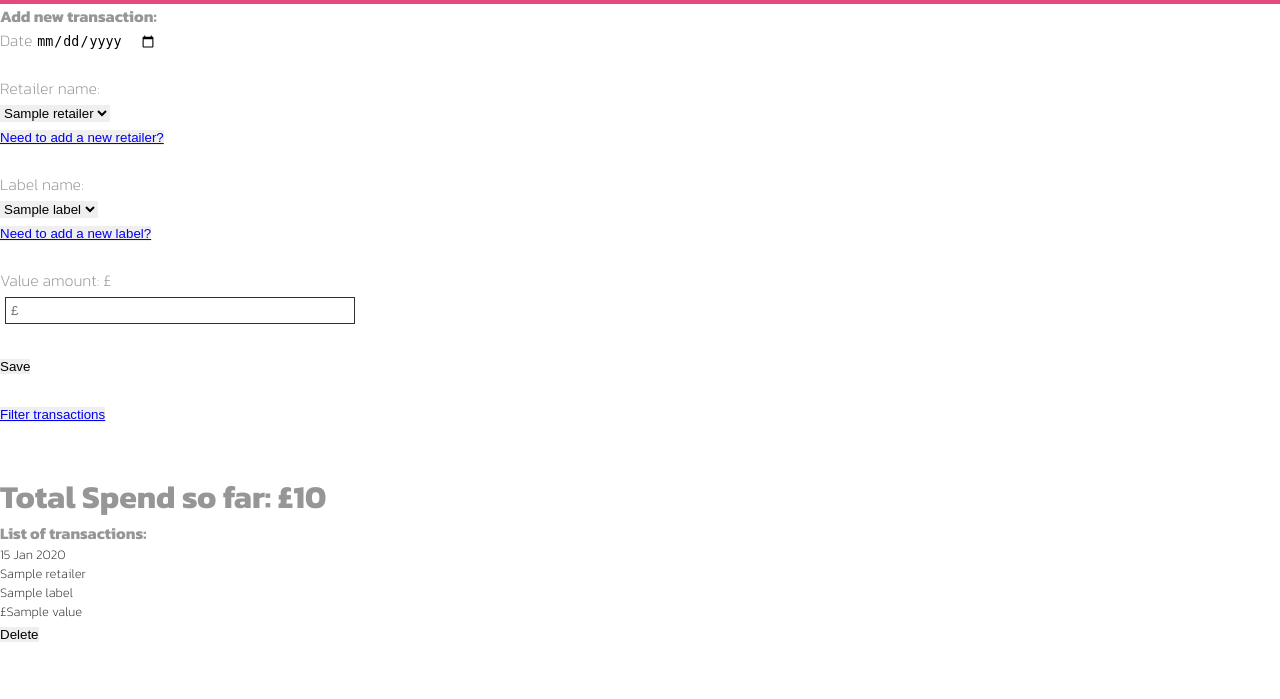
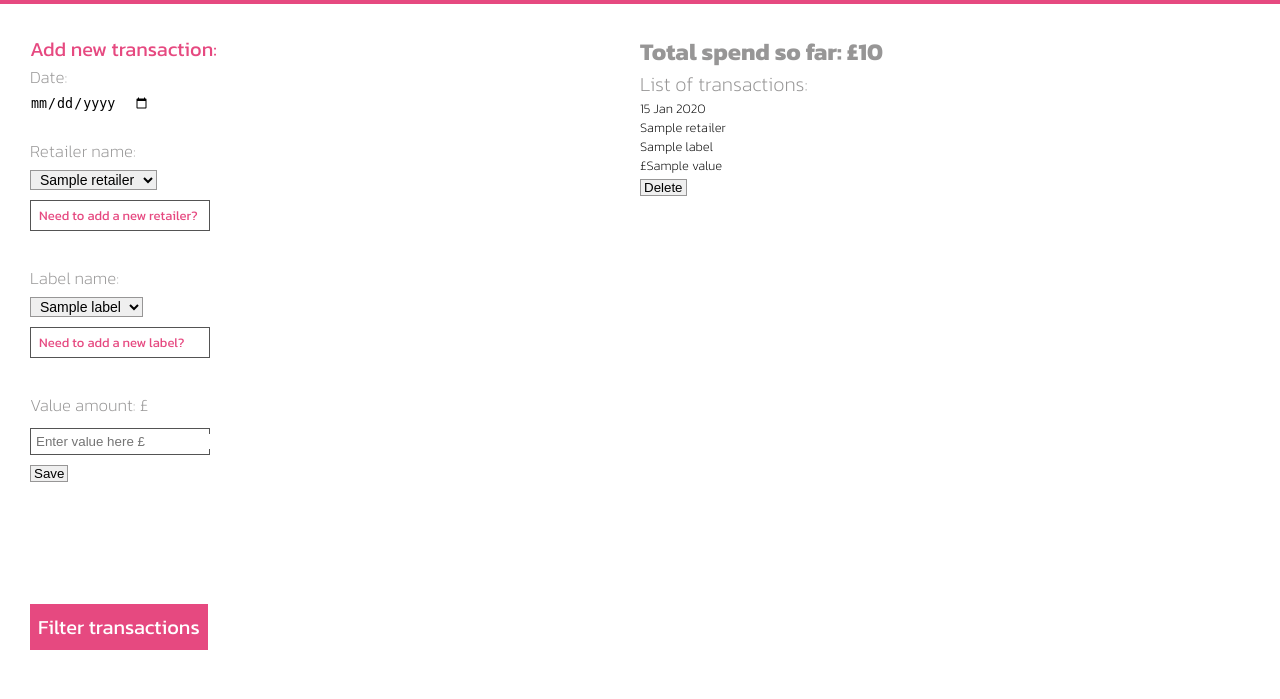
Before and after one commit to ColetteDufficy/piggy_spend_tracker, a Flask app: page /transactions in a window 1280 px wide. Shown: the part 101-800 px from the top of the page. Run offline with Flask 2, Linux system fonts and the light colour scheme; a database or web service that is not in the repository returns one stand-in record (values such as "Sample title"); some libraries are stand-ins or nearby versions.

Commit message:
working through css

```diff
--- a/static/style.css
+++ b/static/style.css
@@ -70,7 +70,7 @@ header {
 
 /* the entire top section including logo and all text */
 .index_page_top {
-    border: red solid 5px;
+    /* border: red solid 5px; */
     display: flex;
     align-items: center;
     padding: 10px;
@@ -93,7 +93,7 @@ header {
 
 /* container for the top section of text and watermark - excluding the A tag to transactions page */
 .main_total_amount {
-    border: orange solid 5px;
+    /* border: orange solid 5px; */
     position: relative;
     display: flex;
     font-size: 100px;
@@ -113,14 +113,14 @@ header {
 
 /* container of snout watermark and TOTAL SPEND this month text */
 .snout_and_total_container h1 {
-    border: green solid 5px;
+    /* border: green solid 5px; */
     position: absolute;
     font-size: 50px;
     top: 15%;
     left: -15px;
 }
 .snout_and_total_container {
-    border: pink solid 5px;
+    /* border: pink solid 5px; */
     position: relative;
     height: 150px;
     width: 150px;
@@ -132,7 +132,7 @@ header {
 /* snout watermark on main index page */
 /* the class is empty on the HTML page, URL is listed here */
 .snout_logo_watermark {
-    border: yellowgreen solid 5px;
+    /* border: yellowgreen solid 5px; */
     background-image: url("./images/piggy_logo.png");
     background-repeat: no-repeat;
     background-size: cover;
@@ -159,71 +159,118 @@ header {
 
 
 
-/* *****************RETAIL CSS********************* */
+/* ***************** RETAILER INDEX CSS ********************* */
 
+.new_container {
+    margin: 30px;
+}
 
-.container{
-    margin: 30px;
-  }
+.row {
+    display: flex;
+    flex-direction: row;
+    flex-wrap: wrap;
+    width: 100%
+}
 
-  .new_form {
+.column {
     display: flex;
-    width: 400px;
-    margin: 0 auto;
-    border: 1px rgb(46, 47, 47) solid;
-    padding: 20px;
-    font-size: 14px;
-    color: rgb(46, 47, 47) ;
-    flex-flow: row wrap;
-    align-items: center;
-    }
+    flex-direction: column;
+    flex-basis: 100%;
+    flex: 1;
+}
 
-
-
-  /* Style the input fields */
-  .new_form input[type=text], input[type=number] {
-    border: 1px rgb(46, 47, 47) solid;
-    vertical-align: middle;
-    margin: 5px;
-    padding: 5px;
-    width: 350px;
+/* Style the input fields */
+.column input[type=text] {
+    border: 1px black solid;
+    padding: 15px;
+    width: 220px;
+    padding: 5px 0px 5px 5px;
   }
 
 
 
-.full_item {
-    border: green 5px solid;
+.new_container h3 {
+    font-weight: 400;
+    font-size: 20px;
+    color: rgb(230, 73, 128);
+}
+
+.new_container h4 {
+    font-weight: 200;
+    font-size: 20px;
+}
+
+.new_container h5 {
+    font-weight: 200;
+    font-size: 17px;
+}
+
+.new_container p {
+    font-weight: 200;
+    font-size: 13px;
+    color: black;
+}
+
+button {
     display: flex;
-    padding: 20px;
-    /* flex-flow: wrap;  */
-    align-items: center;
-    /* border: 1px rgb(46, 47, 47) solid;  */
+    justify-content: center;
+    margin-top: 4px;
+    margin-bottom: 10px;
+    padding: 0px 3px;
+    border: 1px rgb(151, 150, 150) solid;
+    font-size: 8px;
+}
+
+button a {
+    display: flex;
+    justify-content: center;
+    margin-top: 4px;
+    margin-bottom: 10px;
+    padding: 0px 3px;
+    border: 1px rgb(151, 150, 150) solid;
+    font-size: 8px;
+}
+
+.return_link a {
+    font-weight: 400;
+    font-size: 20px;
+    color: white;
+    text-decoration: none;
+    background-color: rgb(230, 73, 128);
+    padding: 8px;
+    margin: 20px 0px;
+}
+
+select {
+    display: flex;
+    justify-content: center;
+    margin-top: 6px;
+    padding: 0px 5px;
+    border: 1px rgb(151, 150, 150) solid;
+    font-size:14px;
+}
+
+
+.need_to_add  {
+    display: flex;
+    /* padding: 0px 3px; */
+    border: 1px rgb(84, 84, 84) solid;
+    padding: 15px;
+    width: 180px;
+    padding: 5px 0px 5px 5px;
     margin: 10px 0px;
 }
-.new_item_form {
-    border: blue 1px solid;
+
+.need_to_add a {
     display: flex;
-    /* flex-flow: wrap;  */
-    align-items: center;
-    }
+    padding: 0px 3px;
+    text-decoration: none;
+}
 
-.container_details {
-    /* border: rgb(255, 0, 217) solid 5px; */
+.need_to_add a p {
     display: flex;
-    flex-flow: wrap;
-    align-items: center;
-    }
-
-    .container_details h4 {
-    font-weight: 600;
-    font-style: normal;
-    color: rgb(46, 47, 47);
-    font-size: 16px;
-    }
-
-    .container_details p {
-    font-weight: 300;
-    font-style: normal;
-    color: rgb(46, 47, 47);
     font-size: 13px;
-    }
+    font-family: Kanit;
+    font-weight: 400;
+    color: rgb(230, 73, 128);
+}
--- a/templates/transactions/filter.html
+++ b/templates/transactions/filter.html
@@ -51,7 +51,7 @@
 <!-- list of trasnactions that are now filtered -->
 
 <h4>List of transactions:</h4>
-<h4>{{total}}</h4>
+<h4>£{{total}}</h4>
 <div class="container_details">
     {% for transaction in all_transactions %}
         <div class="details">
@@ -59,7 +59,6 @@
             <p>{{ transaction.retailer.name }}</p>
             <p>{{ transaction.label.name }}</p>
             <p>£{{ transaction.value }}</p>
-        </div>
         <br>
     {% endfor %}
 </div>
--- a/templates/transactions/index.html
+++ b/templates/transactions/index.html
@@ -1,104 +1,88 @@
 {% extends "base.html" %}
 {% block content %}
 
-
-<h4>Add new transaction:</h4>
-
-<div>
+<div class="new_container">
+  <div class="row">
+      <div class="column">
+          <div class="left_column">
             <form class="form" action="/transactions" method="post">
 
-        <label for="date">Date</label>
+                <h3>Add new transaction:</h3>
+                <h5>Date:</h5>
+                <label for="date"></label>
                 <input type="date" name="date" id="date" required>
 
                 <br>
                 <br>
-
-        <label for="retailer">Retailer name:</label>
-        <br>
+                <h5>Retailer name:</h5>
+                <label for="retailer"> </label>
                 <select id="retailer" name="retailer_id">
                   {% for retailer in retailers_active %}
                     <option value="{{ retailer.id }}">{{ retailer.name }}</option>
                   {% endfor %}
                 </select>
-<br>
-        <button> <a href="/retailers">Need to add a new retailer?</a> </button>
-<br>
+              <div class="need_to_add"><a href="/retailers"><p>Need to add a new retailer?</p></a> </div>
               <br>
 
-        <label for="label">Label name:</label>
-<br>
+              <label for="label"> <h5>Label name:</h5></label>
               <select id="label" name="label_id">
                 {% for label in labels_active %}
                   <option value="{{ label.id }}">{{ label.name }}</option>
                 {% endfor %}
               </select>
+              <div class="need_to_add"><a href="/labels"><p>Need to add a new label?</p></a> </div>
 <br>
-        <button> <a href="/labels">Need to add a new label?</a> </button>
+              <label for="value"><h5>Value amount: £</h5></label>
+              <div class="need_to_add">
+                <label for="value"></label>
+                <input type="number" min="1" step="0.01" name="value" value="value" placeholder="Enter value here £" id="value" required>
+              </div>
+                <button><input type="submit" value="Save"></button>
+
+              </form>
+                <!-- ***************** FILTER code ********* -->
 <br>
 <br>
-        <label for="value">Value amount: £</label>
 <br>
-        <div>
-          <label for="value"></label>
-          <input type="number" min="1" step="0.01" name="value" value="value" placeholder="£" id="value" required>
-        </div>
+<br>
+<br>
+<h3 class="return_link"><a href="/transactions/filter">Filter transactions</a></h3>
 
 </div>
-<br>
-    <input type="submit" value="Save">
-</form>
-
-  <!-- end of top part -->
+<!-- end of the left_column class -->
+</div>
+<!-- end of the column class -->
 
 
 
-
-  <!-- ***************** start of FILTER code ********* -->
-  <br>
-  <br>
-  <button> <a href="/transactions/filter">Filter transactions</a> </button>
-  <hr>
-  <br>
-<br>
-<hr>
-<h1>Total Spend so far: £{{total}}</h1>
-
-<hr>
-
-  <!-- end of total  -->
-
-  <hr>
-
-
-<!-- <p> transaction.value </p> -->
-
+<div class="column">
+  <div class="right_column">
+  <h2>Total spend so far:      £{{total}}</h2>
+      <div class="transaction_listing">
         <h4>List of transactions:</h4>
-
-<div class="container_details">
-
           {% for transaction in all_transactions %}
-
-      <div class="details">
-
               <p>{{ transaction.date.strftime("%d %b %Y") }}</p>
               <p>{{ transaction.retailer.name }}</p>
               <p>{{ transaction.label.name }}</p>
               <p>£{{ transaction.value }}</p>
-        <!-- <form action="/transactions/&&transaction.id/edit&&" method="GET">
-          <input type="submit" value="Edit">
-        </form>     -->
+
             <form action="/transactions/{{transaction.id}}/delete" method="POST">
-            <input type="submit" value="Delete">
-        </form>
+              <button><input type="submit" value="Delete">
+            </form></button>
       </div>
+      <!-- end of "transaction_listing" div -->
+    {% endfor %}
+  </div>
+  <!-- end of right_column div -->
+</div>
+<!-- end of column class div -->
+
+</div>
+<!-- end of row class div -->
+
+</div>
+<!-- end of new_container class -->
 
 
 
-      <hr>
-
-
-    {% endfor %}
-    </div>
-
-
 {% endblock %}
```
Also changed, not shown: templates/labels/edit.html (+10 -16 lines), templates/labels/index.html (+33 -28 lines), templates/retailers/edit.html (+10 -16 lines), templates/retailers/index.html (+31 -40 lines). Lines whose indentation alone changed are shown as unchanged.
